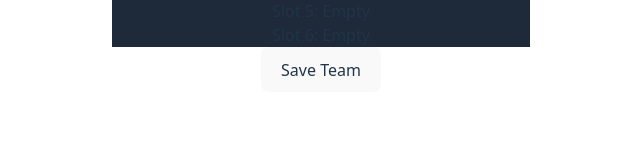
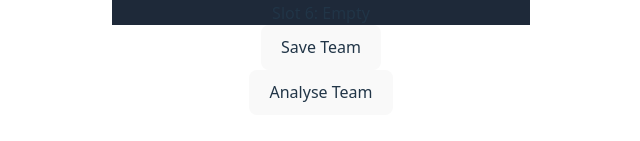
Before and after one commit to efan-mc/pokemon-team, a React (Vite) app in the folder frontend/: page / in a window 1280 px wide. Shown: the part 513-654 px from the top of the page, without its empty margins (319-959 px from the left). Built offline with nearby package versions, Linux system fonts and the light colour scheme; no server answers.

Commit message:
feat: type chart in app

```diff
--- a/frontend/src/App.jsx
+++ b/frontend/src/App.jsx
@@ -1,16 +1,24 @@
 import { useState } from "react";
 import { usePokemonApi } from "./hooks/usePokemonApi";
 import { usePokemonDetails } from "./hooks/usePokemonDetails";
+import { useAnalysisApi } from "./hooks/useAnalysisApi";
 import "./App.css";
 import TeamGrid from "./components/TeamGrid";
 import PokemonSearch from "./components/PokemonSearch";
 import TeamCreationForm from "./components/TeamCreationForm";
+import TypeChart from "./components/TypeChart";
 
 function App() {
   const [team, setTeam] = useState(Array(6).fill(null));
   const { validatePokemon, isLoading, error } = usePokemonApi();
   const { fetchPokemonDetails } = usePokemonDetails();
   const [showTeamForm, setShowTeamForm] = useState(false);
+  const {
+    analyseTeam,
+    isLoading: analysisLoading,
+    error: analysisError,
+  } = useAnalysisApi();
+  const [analysisData, setAnalysisData] = useState(null);
 
   const addPokemonToTeam = async (pokemonName) => {
     const emptySlot = team.findIndex((slot) => slot == null);
@@ -34,6 +42,22 @@ function App() {
       setTeam(newTeam);
     } catch (error) {
       alert(`Failed to add Pokemon: ${error.message}`);
+    }
+  };
+
+  const handleAnalyse = async () => {
+    const formattedTeam = team
+      .filter((pokemon) => pokemon !== null)
+      .map((pokemon) => ({
+        name: pokemon.name,
+        types: pokemon.types,
+      }));
+
+    try {
+      const result = await analyseTeam(formattedTeam);
+      setAnalysisData(result);
+    } catch (error) {
+      console.log("Analysis failed: ", error);
     }
   };
 
@@ -85,6 +109,12 @@ function App() {
         </div>
 
         <div>
+          <button onClick={handleAnalyse}>Analyse Team</button>
+          {analysisLoading && <div>Analysing team...</div>}
+          {analysisError && <div>Error: {analysisError}</div>}
+        </div>
+
+        <div>
           {showTeamForm && (
             <TeamCreationForm
               team={team}
@@ -95,6 +125,10 @@ function App() {
             />
           )}
         </div>
+
+        <div>
+          <TypeChart team={team} analysisData={analysisData} />
+        </div>
       </div>
     </div>
   );
```
